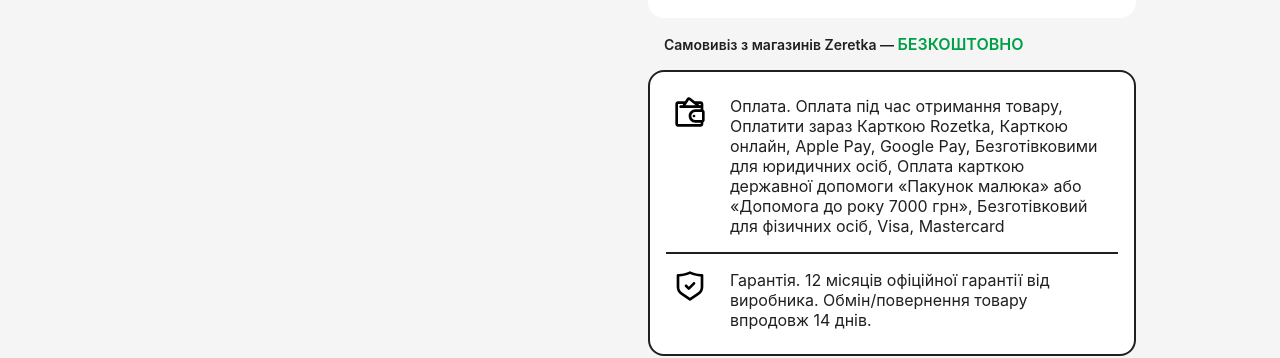
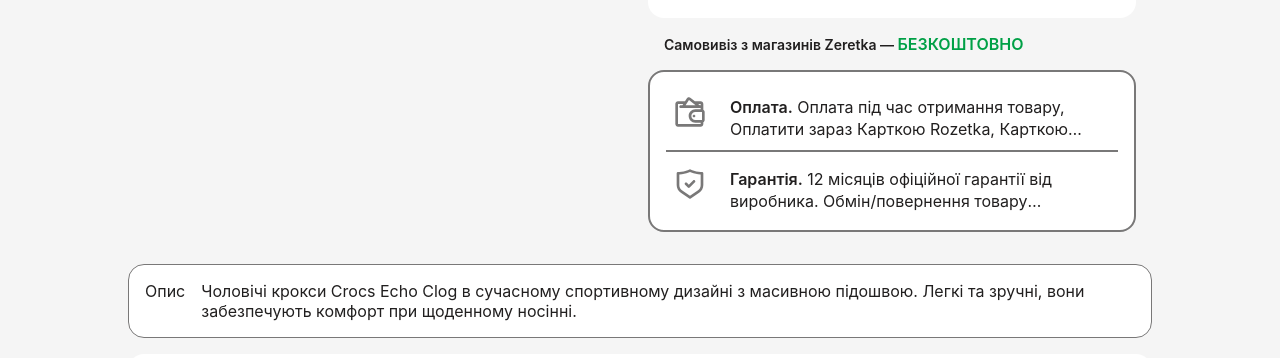
Before and after one commit to syd-84/Micro-Zeretka, an Angular app: page /item/01d5cabc-e0c5-42da-853d-7f167b16db36 in a window 1280 px wide. Shown: the part 482-840 px from the top of the page. Built offline with nearby package versions, Linux system fonts and the light colour scheme.

Commit message:
added animation for poroduct-component

```diff
--- a/src/app/button/button.css
+++ b/src/app/button/button.css
@@ -1,7 +1,5 @@
 :host {
   display: block;
-  border-radius: 4px;
-  overflow: hidden;
 }
 
 button {
@@ -12,6 +10,7 @@ button {
   text-decoration: none;
   line-height: normal;
   border: none;
+  border-radius: 4px;
   font-size: 16px;
   font-weight: 500;
   cursor: pointer;
--- a/src/app/product/comments/comments.html
+++ b/src/app/product/comments/comments.html
@@ -17,7 +17,7 @@
       Написати відгук
     </h4>
     <div class="addComment">
-      <textarea formControlName="comment"></textarea>
+      <textarea formControlName="comment" (keyup)="addCommentOnKey($event)"></textarea>
       @if(commentControl.invalid && commentControl.touched){
       <p class="inform">Обов'язкове поле</p>
       }
--- a/src/app/product/comments/comments.ts
+++ b/src/app/product/comments/comments.ts
@@ -32,4 +32,12 @@ export class Comments {
       this.goods.addComment(this.commentControl.controls.comment.value, this.productId())
     }
   }
+
+  addCommentOnKey(e: KeyboardEvent) {
+    if (e.code === 'Enter') {
+      this.addComment();
+      this.commentControl.reset();
+    }
+
+  }
 }
--- a/src/app/product/product.css
+++ b/src/app/product/product.css
@@ -95,7 +95,7 @@ h3 {
   padding: 16px;
   box-sizing: border-box;
   background-color: var(--bg-card);
-  border: 2px solid var(--text-primary);
+  border: 2px solid var(--text-secondary);
   border-radius: 16px;
 }
 
@@ -112,17 +112,34 @@ h3 {
 .payment-item-svg svg {
   width: 32px;
   height: 32px;
+  fill: var(--text-secondary);
 }
 
 .payment-item-text {
+  height: 54px;
+  overflow: hidden;
   padding: 8px;
   box-sizing: border-box;
+  line-height: 1.4;
+  display: -webkit-box;
+  -webkit-box-orient: vertical;
+  -webkit-line-clamp: 2;
+  transition: height 0.5s ease-in-out;
+}
+
+.payment-item-text:hover {
+  display: block;
+  -webkit-line-clamp: unset;
 }
 
 .payment hr {
   height: 2px;
   border: none;
-  background-color: var(--text-primary);
+  background-color: var(--text-secondary);
+}
+
+.payment span {
+  font-weight: 600;
 }
 
 .description {
--- a/src/app/product/product.html
+++ b/src/app/product/product.html
@@ -44,7 +44,7 @@
             <use href="icons.svg#icon-wallet"></use>
           </svg>
         </div>
-        <div class="payment-item-text">
+        <div class="payment-item-text" (mouseenter)="changeHeight($event)" (mouseleave)="changeHeightBack($event)">
           <span>Оплата.</span> Оплата під час отримання товару, Оплатити зараз Карткою Rozetka, Карткою онлайн, Apple
           Pay, Google Pay, Безготівковими для юридичних осіб, Оплата карткою державної
           допомоги «Пакунок малюка» або «Допомога до року 7000 грн», Безготівковий для фізичних осіб, Visa, Mastercard
@@ -59,7 +59,7 @@
             <use href="icons.svg#icon-warranty"></use>
           </svg>
         </div>
-        <div class="payment-item-text">
+        <div class="payment-item-text" (mouseenter)="changeHeight($event)" (mouseleave)="changeHeightBack($event)">
           <span>Гарантія.</span> 12 місяців офіційної гарантії від виробника. Обмін/повернення товару впродовж 14 днів.
         </div>
       </div>
--- a/src/app/product/product.ts
+++ b/src/app/product/product.ts
@@ -25,6 +25,22 @@ export class Product {
     this.goods.addProductToCart(prod)
   }
 
+  changeHeight(e: MouseEvent) {
+    const element = e.currentTarget as HTMLElement;
+    const styles = window.getComputedStyle(element);
+
+    const paddingTop = parseFloat(styles.paddingTop);
+
+    if (!(element.scrollHeight - paddingTop <= element.clientHeight)) {
+      element.style.height = element.scrollHeight + 'px';
+    }
+  }
+
+  changeHeightBack(e: MouseEvent) {
+    const element = e.currentTarget as HTMLElement;
+    element.style.height = 54 + 'px';
+  }
+
   constructor() {
     this.activeRoute.params.subscribe(params => {
       this.product = this.goods.currentGoods().find(el => el.id === params['id'])
```
Also changed, not shown: src/app/header/header.css (+0 -23 lines).
